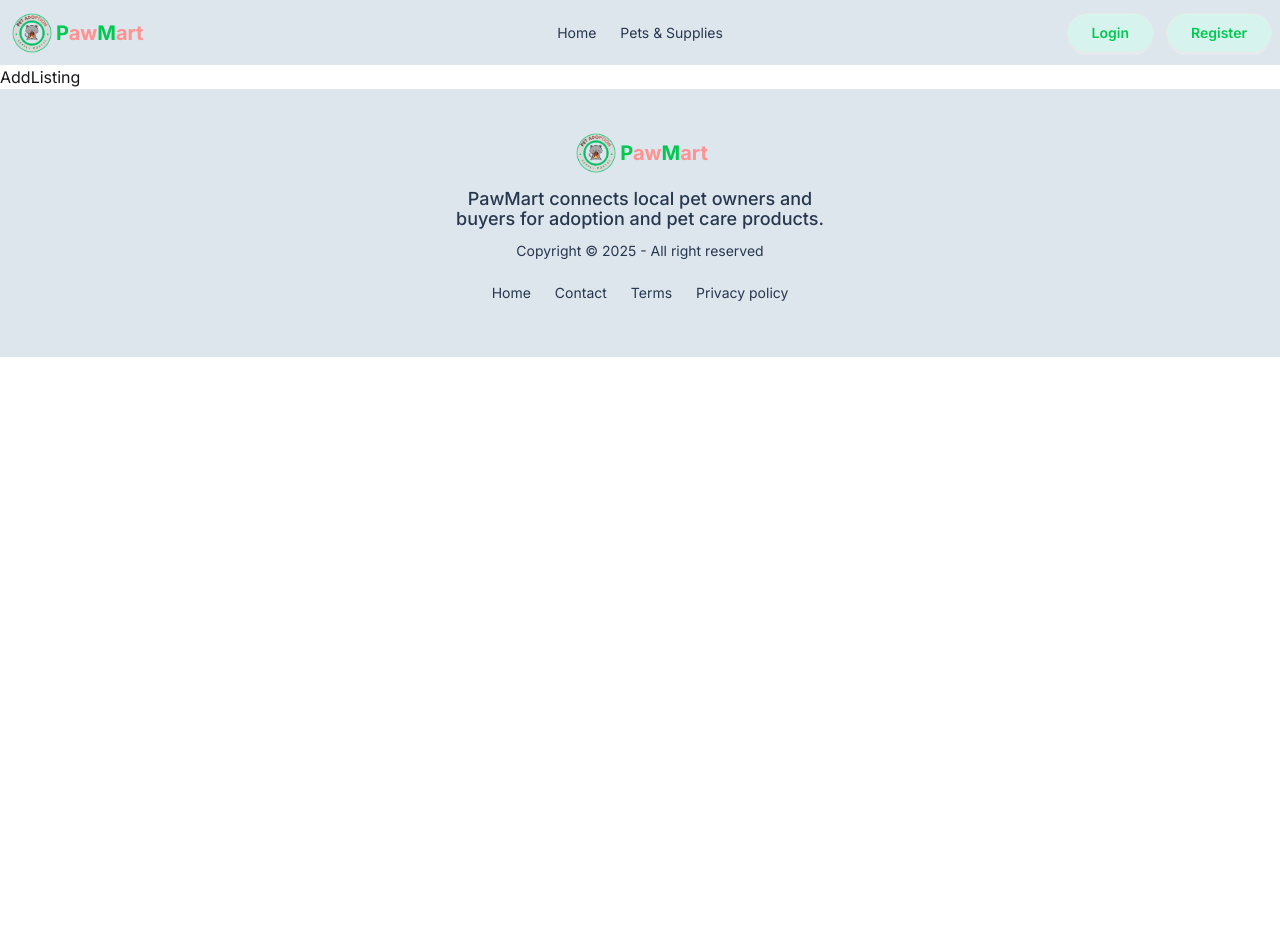
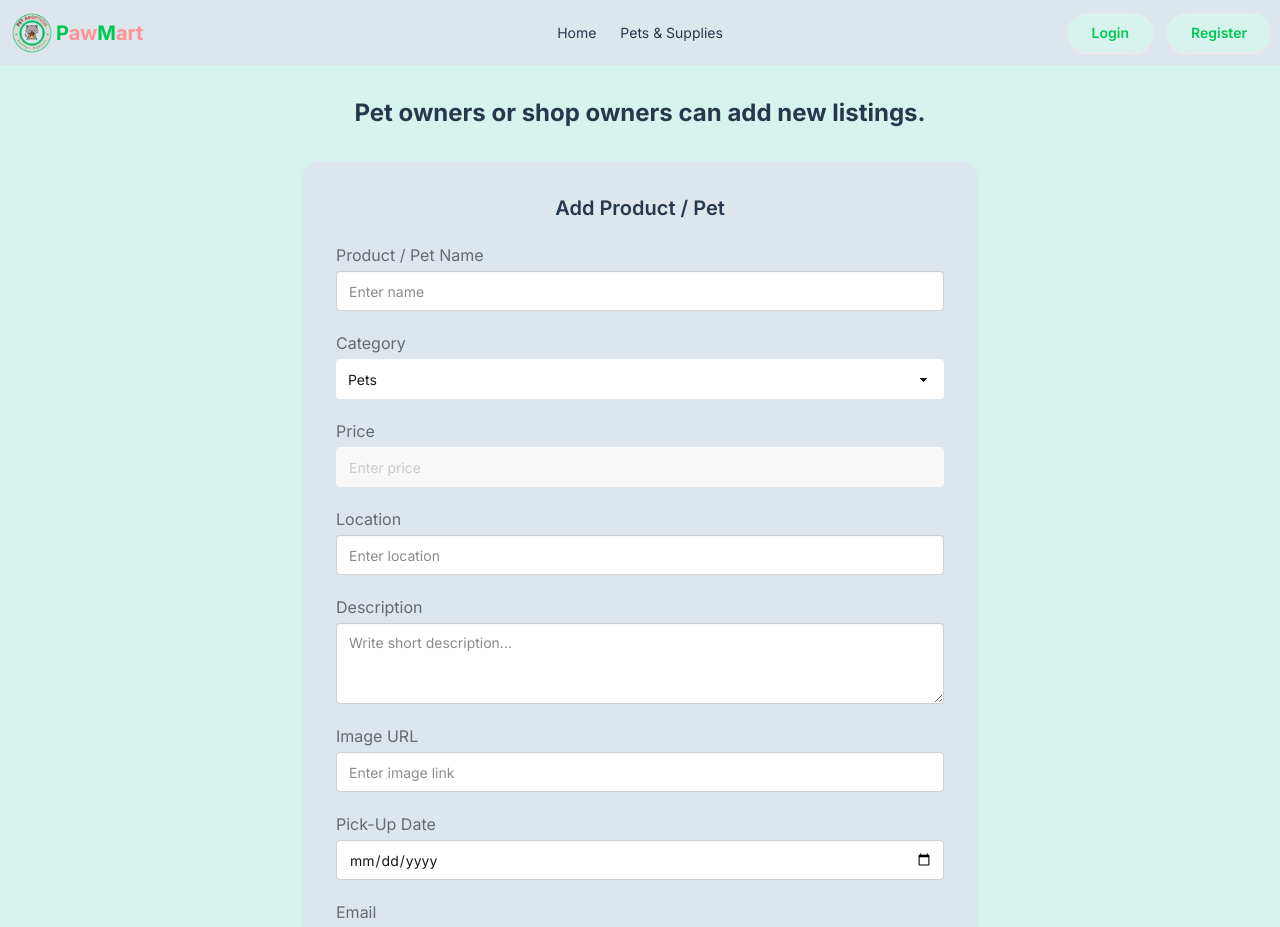
Before and after one commit to mohammad-moklesur-rahman/PawMart-Client, a React (Vite) app: page /add-listing in a window 1280 px wide. Shown: the top 927 px of the page. Before the commit the page ends 800 px from the top, so only its background shows below. Built offline with nearby package versions, Linux system fonts and the light colour scheme; no server answers.

Commit message:
Design Add listing page

```diff
--- a/package.json
+++ b/package.json
@@ -16,10 +16,10 @@
     "firebase": "^12.5.0",
     "react": "^19.1.1",
     "react-dom": "^19.1.1",
+    "react-hot-toast": "^2.6.0",
     "react-icons": "^5.5.0",
     "react-router": "^7.9.5",
     "react-simple-typewriter": "^5.0.1",
-    "react-toastify": "^11.0.5",
     "swiper": "^12.0.3",
     "tailwindcss": "^4.1.17"
   },
--- a/src/components/AddListing/AddItemForm.jsx
+++ b/src/components/AddListing/AddItemForm.jsx
@@ -0,0 +1,191 @@
+import { useEffect, useState } from "react";
+import useAuth from "../../hooks/UseAuth";
+import AOS from "aos";
+import "aos/dist/aos.css";
+
+const AddItemForm = ({ currentUser }) => {
+  const { user } = useAuth();
+  const [formData, setFormData] = useState({
+    name: "",
+    category: "Pets",
+    price: "",
+    location: "",
+    description: "",
+    image: "",
+    email: user?.email || "",
+    date: "",
+  });
+
+  // For Aos
+  useEffect(() => {
+    AOS.init({
+      duration: 1000,
+      once: false,
+    });
+  }, []);
+
+  // handle input changes
+  const handleChange = (e) => {
+    const { name, value } = e.target;
+
+    // If category is "Pets", price = 0
+    if (name === "category" && value === "Pets") {
+      setFormData({ ...formData, category: value, price: 0 });
+    } else {
+      setFormData({ ...formData, [name]: value });
+    }
+  };
+
+  const handleSubmit = (e) => {
+    e.preventDefault();
+    // send formData to backend or Firebase here
+  };
+
+  return (
+    <div className="bg-secondary pb-20">
+      <h2 data-aos="fade-right" className="text-center text-2xl text-accent font-bold py-8">Pet owners or shop owners can add new listings.</h2>
+      <div className="max-w-2xl mx-auto bg-primary-content p-8 rounded-2xl shadow-md">
+        <h2 className="text-[20px] text-accent font-semibold text-center mb-4">
+          Add Product / Pet
+        </h2>
+
+        <form onSubmit={handleSubmit} className="space-y-4">
+          {/* Product/Pet Name */}
+          <div className="form-control">
+            <label className="label">
+              <span className="label-text my-1">Product / Pet Name</span>
+            </label>
+            <input
+              type="text"
+              name="name"
+              value={formData.name}
+              onChange={handleChange}
+              placeholder="Enter name"
+              className="input outline-primary focus:border-secondary w-full"
+              required
+            />
+          </div>
+
+          {/* Category */}
+          <div className="form-control">
+            <label className="label">
+              <span className="label-text my-1">Category</span>
+            </label>
+            <select
+              name="category"
+              value={formData.category}
+              onChange={handleChange}
+              className="select outline-primary focus:border-secondary border-0 w-full"
+            >
+              <option>Pets</option>
+              <option>Food</option>
+              <option>Accessories</option>
+              <option>Care Products</option>
+            </select>
+          </div>
+
+          {/* Price */}
+          <div className="form-control">
+            <label className="label">
+              <span className="label-text my-1">Price</span>
+            </label>
+            <input
+              type="number"
+              name="price"
+              value={formData.price}
+              onChange={handleChange}
+              placeholder="Enter price"
+              className="input outline-primary focus:border-secondary w-full"
+              min="0"
+              disabled={formData.category === "Pets"}
+            />
+          </div>
+
+          {/* Location */}
+          <div className="form-control">
+            <label className="label">
+              <span className="label-text my-1">Location</span>
+            </label>
+            <input
+              type="text"
+              name="location"
+              value={formData.location}
+              onChange={handleChange}
+              placeholder="Enter location"
+              className="input outline-primary focus:border-secondary w-full"
+              required
+            />
+          </div>
+
+          {/* Description */}
+          <div className="form-control">
+            <label className="label">
+              <span className="label-text my-1">Description</span>
+            </label>
+            <textarea
+              name="description"
+              value={formData.description}
+              onChange={handleChange}
+              placeholder="Write short description..."
+              className="textarea outline-primary focus:border-secondary w-full"
+              rows="3"
+              required
+            ></textarea>
+          </div>
+
+          {/* Image URL */}
+          <div className="form-control">
+            <label className="label">
+              <span className="label-text my-1">Image URL</span>
+            </label>
+            <input
+              type="url"
+              name="image"
+              value={formData.image}
+              onChange={handleChange}
+              placeholder="Enter image link"
+              className="input outline-primary focus:border-secondary w-full"
+              required
+            />
+          </div>
+
+          {/* Date */}
+          <div className="form-control">
+            <label className="label">
+              <span className="label-text my-1">Pick-Up Date</span>
+            </label>
+            <input
+              type="date"
+              name="date"
+              value={formData.date}
+              onChange={handleChange}
+              className="input outline-primary focus:border-secondary w-full"
+              required
+            />
+          </div>
+
+          {/* Email (readonly) */}
+          <div className="form-control">
+            <label className="label">
+              <span className="label-text my-1">Email</span>
+            </label>
+            <input
+              type="email"
+              name="email"
+              value={formData.email}
+              readOnly
+              className="input outline-primary focus:border-secondary w-full bg-gray-100 cursor-not-allowed"
+            />
+          </div>
+
+          {/* Submit */}
+          <button type="submit" className="btn bg-secondary text-green-500 w-full mt-2">
+            Submit
+          </button>
+        </form>
+      </div>
+    </div>
+  );
+};
+
+export default AddItemForm;
--- a/src/components/Navbar.jsx
+++ b/src/components/Navbar.jsx
@@ -2,7 +2,7 @@ import { Link, NavLink } from "react-router";
 import MyContainer from "./MyContainer";
 import logo from "../assets/logo.png";
 import useAuth from "../hooks/UseAuth";
-import { toast } from "react-toastify";
+import toast from "react-hot-toast";
 
 const Navbar = () => {
   const { user, signOUt } = useAuth();
--- a/src/main.jsx
+++ b/src/main.jsx
@@ -4,13 +4,13 @@ import "./index.css";
 import { RouterProvider } from "react-router";
 import router from "./routes/Router.jsx";
 import AuthProvider from "./context/Firebase/AuthProvider.jsx";
-import { ToastContainer } from "react-toastify";
+import { Toaster } from 'react-hot-toast';
 
 createRoot(document.getElementById("root")).render(
   <StrictMode>
     <AuthProvider>
       <RouterProvider router={router} />
-      <ToastContainer />
+      <Toaster />
     </AuthProvider>
   </StrictMode>
 );
--- a/src/pages/AddListing.jsx
+++ b/src/pages/AddListing.jsx
@@ -1,8 +1,11 @@
 import React from 'react'
+import AddItemForm from '../components/AddListing/AddItemForm'
 
 const AddListing = () => {
   return (
-    <div>AddListing</div>
+    <div>
+      <AddItemForm />
+    </div>
   )
 }
 
--- a/src/pages/Login.jsx
+++ b/src/pages/Login.jsx
@@ -4,7 +4,7 @@ import { FiEye, FiEyeOff } from "react-icons/fi";
 import { Link, Navigate } from "react-router";
 import MyContainer from "../components/MyContainer";
 import useAuth from "../hooks/UseAuth";
-import { toast } from "react-toastify";
+import toast from "react-hot-toast";
 
 const Login = () => {
   const { loginWithEmailAndPassword, signInWithGoogle, setUser, user } =
--- a/src/pages/Register.jsx
+++ b/src/pages/Register.jsx
@@ -2,10 +2,10 @@ import { useState } from "react";
 import { FcGoogle } from "react-icons/fc";
 import { FiEye, FiEyeOff } from "react-icons/fi";
 import { Link, Navigate } from "react-router";
-import { toast } from "react-toastify";
 import MyContainer from "../components/MyContainer";
 import useAuth from "../hooks/UseAuth";
 import { updateProfile } from "firebase/auth";
+import toast from "react-hot-toast";
 
 const Register = () => {
   const { signUpWithEmailAndPassWord, signInWithGoogle, setUser, user } =
```
Also changed, not shown: 2 other files (tests, documents, lock files or other folders).
